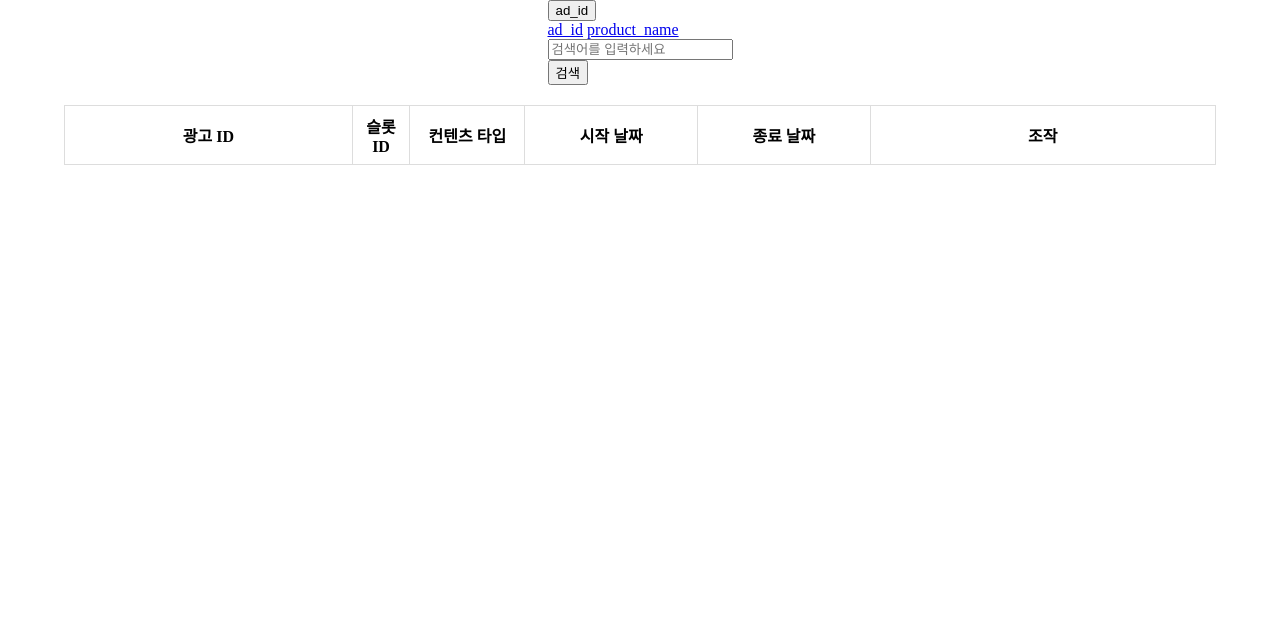
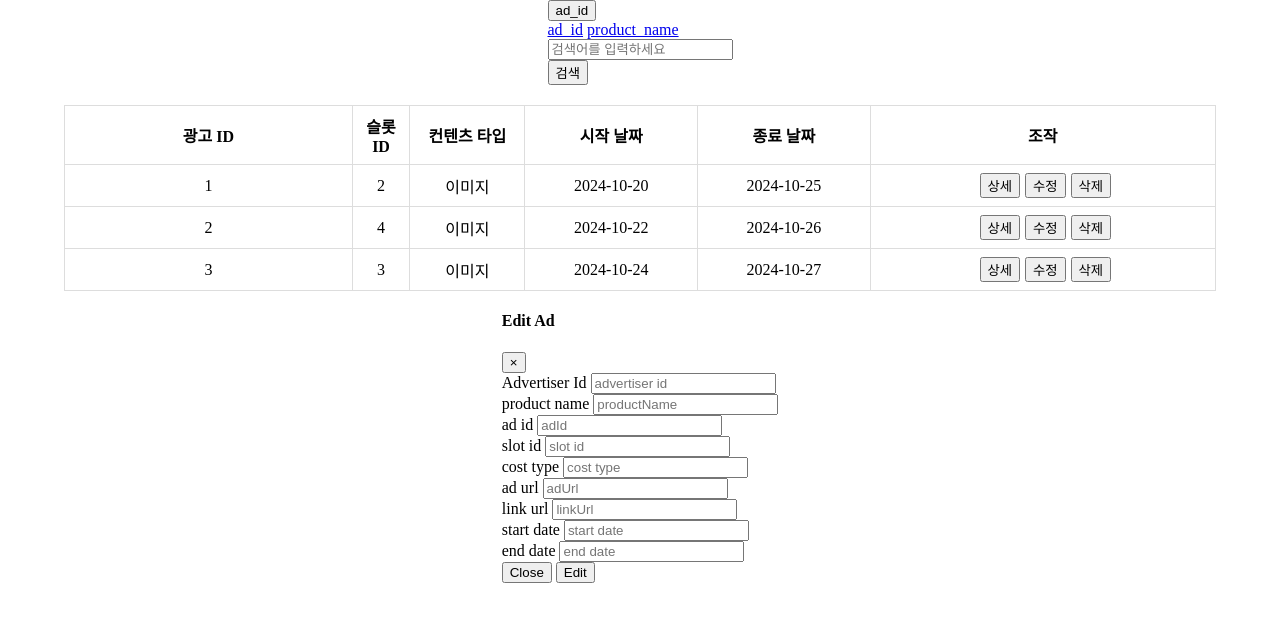
Before and after one commit to AD-server/adproject, a Python web app: template templates/ad_list.html in a window 1280 px wide. Shown: the top 622 px of the page. Run offline with Jinja, Linux system fonts and the light colour scheme; the template is opened without the code that fills it, so the values that code supplies are empty.

Commit message:
수정 폼 완성

```diff
--- a/templates/ad_list.html
+++ b/templates/ad_list.html
@@ -151,10 +151,7 @@
 							<span id="searchType">ad_id</span>
 						</button>
 						<div class="dropdown-menu" id="searchType">
-							<a
-								class="dropdown-item"
-								href="#"
-								onclick="setSearchType('ad_id')"
+							<a class="dropdown-item" href="#" onclick="setSearchType('ad_id')"
 								>ad_id</a
 							>
 							<a
@@ -206,6 +203,106 @@
 			</table>
 		</div>
 
+		<div class="modal fade" id="editPopup">
+			<div class="modal-dialog modal-lg">
+				<div class="modal-content">
+					<div class="modal-header">
+						<h4 class="modal-title">Edit Ad</h4>
+						<button
+							type="button"
+							class="close"
+							data-dismiss="modal"
+							aria-label="Close"
+						>
+							<span aria-hidden="true">&times;</span>
+						</button>
+					</div>
+					<div class="modal-body">
+						<!--card-->
+						<div class="card-body">
+							<div class="form-group">
+								<label>Advertiser Id</label>
+								<input
+									class="form-control"
+									id="advertiserId"
+									placeholder="advertiser id"
+								/>
+							</div>
+							<div class="form-group">
+								<label>product name</label>
+								<input
+									class="form-control"
+									id="productName"
+									placeholder="productName"
+								/>
+							</div>
+							<div class="form-group">
+								<label>ad id</label>
+								<input class="form-control" id="adId" placeholder="adId" />
+							</div>
+							<div class="form-group">
+								<label>slot id</label>
+								<input
+									class="form-control"
+									id="inputSlotId"
+									placeholder="slot id"
+								/>
+							</div>
+							<div class="form-group">
+								<label>cost type</label>
+								<input
+									class="form-control"
+									id="costType"
+									placeholder="cost type"
+								/>
+							</div>
+							<div class="form-group">
+								<label>ad url</label>
+								<input class="form-control" id="adUrl" placeholder="adUrl" />
+							</div>
+							<div class="form-group">
+								<label>link url</label>
+								<input
+									class="form-control"
+									id="linkUrl"
+									placeholder="linkUrl"
+								/>
+							</div>
+							<div class="form-group">
+								<label>start date</label>
+								<input
+									class="form-control"
+									id="startDate"
+									placeholder="start date"
+								/>
+							</div>
+							<div class="form-group">
+								<label>end date</label>
+								<input
+									class="form-control"
+									id="endDate"
+									placeholder="end date"
+								/>
+							</div>
+						</div>
+						<!--card 끝-->
+					</div>
+					<div class="modal-footer justify-content-between">
+						<button type="button" class="btn btn-default" data-dismiss="modal">
+							Close
+						</button>
+						<button
+							type="button"
+							class="btn btn-primary"
+							onclick="commitChanges()"
+						>
+							Edit
+						</button>
+					</div>
+				</div>
+			</div>
+		</div>
+		<!--
 		<div id="editPopup" class="popup-container">
 			<label for="advertiserId">Advertiser ID:</label>
 			<input type="text" id="advertiserId" readonly />
@@ -238,6 +335,7 @@
 				<button onclick="commitChanges()">Commit</button>
 			</div>
 		</div>
+	-->
 
 		<ul class="pagination" id="pagination"></ul>
 
@@ -323,7 +421,9 @@
 
 			// 검색 함수
 			async function searchAd() {
-				var selectedCondition = document.getElementById("searchType").innerText.trim();
+				var selectedCondition = document
+					.getElementById("searchType")
+					.innerText.trim();
 				var searchInput = document.getElementById("searchInput").value;
 
 				// Add this line to print the selectedCondition to the console
@@ -338,48 +438,48 @@
 				clearPagination();
 
 				try {
-					const response = await fetch(
-						"http://127.0.0.1:8000/search_ad/",
-						{
-							method: "POST",
-							headers: {
-								"Content-Type": "application/json",
-							},
-							body: JSON.stringify({
-								condition: selectedCondition,
-								search_input: searchInput,
-							}),
-						}
-					);
-					const jsonDataArray = await response.json();
-					console.log(jsonDataArray);
+					// const response = await fetch(
+					// 	"http://127.0.0.1:8000/search_ad/",
+					// 	{
+					// 		method: "POST",
+					// 		headers: {
+					// 			"Content-Type": "application/json",
+					// 		},
+					// 		body: JSON.stringify({
+					// 			condition: selectedCondition,
+					// 			search_input: searchInput,
+					// 		}),
+					// 	}
+					// );
+					// const jsonDataArray = await response.json();
+					// console.log(jsonDataArray);
 
 					// 예시 JSON 데이터 (2개만 출력)
-					// var jsonDataArray = {
-					// 	data: [
-					// 		{
-					// 			ad_id: 1,
-					// 			slot_id: 2,
-					// 			content_type: "이미지",
-					// 			start_date: "2024-10-20",
-					// 			end_date: "2024-10-25"
-					// 		},
-					// 		{
-					// 			ad_id: 2,
-					// 			slot_id: 4,
-					// 			content_type: "이미지",
-					// 			start_date: "2024-10-22",
-					// 			end_date: "2024-10-26"
-					// 		},
-					// 		{
-					// 			ad_id: 3,
-					// 			slot_id: 3,
-					// 			content_type: "이미지",
-					// 			start_date: "2024-10-24",
-					// 			end_date: "2024-10-27"
-					// 		}
-					// 	]
-					// };
+					var jsonDataArray = {
+						data: [
+							{
+								ad_id: 1,
+								slot_id: 2,
+								content_type: "이미지",
+								start_date: "2024-10-20",
+								end_date: "2024-10-25",
+							},
+							{
+								ad_id: 2,
+								slot_id: 4,
+								content_type: "이미지",
+								start_date: "2024-10-22",
+								end_date: "2024-10-26",
+							},
+							{
+								ad_id: 3,
+								slot_id: 3,
+								content_type: "이미지",
+								start_date: "2024-10-24",
+								end_date: "2024-10-27",
+							},
+						],
+					};
 
 					if (jsonDataArray.length === 0) {
 						var tableBody = document
@@ -416,29 +516,30 @@
 			async function getDetailAd(adId) {
 				try {
 					// 실제 서버 API 호출은 주석처리된 부분을 사용
-					const response = await fetch('http://127.0.0.1:8000/detail_ad/', {
-					    method: 'POST',
-					    headers: {
-					        'Content-Type': 'application/json',
-					    },
-					    body: JSON.stringify({
-					        ad_id: adId,
-					    }),
-					});
-					const detailData = await response.json();
+					// const response = await fetch('http://127.0.0.1:8000/detail_ad/', {
+					//     method: 'POST',
+					//     headers: {
+					//         'Content-Type': 'application/json',
+					//     },
+					//     body: JSON.stringify({
+					//         ad_id: adId,
+					//     }),
+					// });
+					// const detailData = await response.json();
 
 					// 예시 JSON 데이터 사용
-					// const detailData = {
-					//	advertiser_id: "abcd",
-					//	product_name: "조던",
-					//	target: "20대",
-					//	slot_id: 1,
-					//	ad_url: "www.google.com",
-					//	link_url: "www.link.com",
-					//	cost_type: "click",
-					//	start_date: "2022-03-27",
-					//	end_date: "2022-02-27",
-					//};
+					const detailData = {
+						advertiser_id: "abcd",
+						product_name: "조던",
+						target: "20대",
+						ad_id: 1,
+						slot_id: 1,
+						ad_url: "www.google.com",
+						link_url: "www.link.com",
+						cost_type: "click",
+						start_date: "2022-03-27",
+						end_date: "2022-02-27",
+					};
 
 					// 받아온 데이터를 출력
 					alert(JSON.stringify(detailData));
@@ -451,47 +552,91 @@
 			async function editButtonClicked(adId) {
 				try {
 					// 실제 서버 API 호출은 주석처리된 부분을 사용
-					const response = await fetch('http://127.0.0.1:8000/detail_ad/', {
-					     method: 'POST',
-					     headers: {
-					         'Content-Type': 'application/json',
-					     },
-					     body: JSON.stringify({
-					         ad_id: adId,
-					     }),
-					});
-					const detailData = await response.json();
+					// const response = await fetch('http://127.0.0.1:8000/detail_ad/', {
+					//      method: 'POST',
+					//      headers: {
+					//          'Content-Type': 'application/json',
+					//      },
+					//      body: JSON.stringify({
+					//          ad_id: adId,
+					//      }),
+					// });
+					// const detailData = await response.json();
 
 					// 예시 JSON 데이터 사용
-					//const detailData = {
-					//	advertiser_id: "abcd",
-					//	product_name: "조던",
-					//	target: "20대",
-					//	slot_id: 1,
-					//	ad_url: "www.google.com",
-					//	link_url: "www.link.com",
-					//	cost_type: "click",
-					//	start_date: "2022-03-27",
-					//	end_date: "2022-02-27",
-					//};
+					const detailData = {
+						advertiser_id: "abcd",
+						product_name: "조던",
+						target: "20대",
+						ad_id: 1,
+						slot_id: 1,
+						ad_url: "www.google.com",
+						link_url: "www.link.com",
+						cost_type: "click",
+						start_date: "2022-03-27",
+						end_date: "2022-02-27",
+					};
 
+					// 각 입력란에 해당하는 id 배열
+					const inputIds = [
+						detailData.advertiser_id,
+						detailData.product_name,
+						detailData.ad_id,
+						detailData.slot_id,
+						detailData.cost_type,
+						detailData.ad_url,
+						detailData.link_url,
+						detailData.start_date,
+						detailData.end_date,
+					];
+
+					// 각 입력란에 detailData의 값을 설정
+
+					const targetID = [
+						"advertiserId",
+						"productName",
+						"adId",
+						"slotId",
+						"costType",
+						"adUrl",
+						"linkUrl",
+						"startDate",
+						"endDate",
+					];
+					var i = 0;
+					inputIds.forEach((id) => {
+						console.log(id);
+						var inputElement = document.getElementById(targetID[i]);
+						i += 1;
+						if (inputElement) {
+							// value 속성 설정
+							inputElement.value = id;
+						}
+					});
+
+					/*
 					// Populate the popup with the retrieved data
-					document.getElementById("advertiserId").value = detailData.advertiser_id;
-					document.getElementById("productName").value = detailData.product_name;
-					document.getElementById("adId").value = adId;
+					document.getElementById("advertiserId").value =
+						detailData.advertiser_id;
+					document.getElementById("productName").value =
+						detailData.product_name;
+					document.getElementById("target").value = detailData.target;
+					document.getElementById("adId").value = detailData.ad_id;
 					document.getElementById("slotId").value = detailData.slot_id;
 					document.getElementById("costType").value = detailData.cost_type;
 					document.getElementById("adUrl").value = detailData.ad_url;
 					document.getElementById("linkUrl").value = detailData.link_url;
 					document.getElementById("startDate").value = detailData.start_date;
 					document.getElementById("endDate").value = detailData.end_date;
-
+*/
 					// Open the popup
-					document.getElementById("editPopup").style.display = "block";
+					// 모달 열기
+					$("#editPopup").modal("show");
+					// document.getElementById("editPopup").style.display = "block";
 				} catch (error) {
 					console.error("Error fetching ad details:", error);
 					// Handle error, e.g., show an alert to the user
-				};
+				}
 			}
 
 			// Commit 버튼 클릭 시 수정 내용 적용
@@ -509,6 +654,7 @@
 						start_date: document.getElementById("startDate").value,
 						end_date: document.getElementById("endDate").value,
 					};
+					console.log(editedData);
 
 					// Example URL, replace with your actual edit_ad API endpoint
 					const editAdApiUrl = "http://127.0.0.1:8000/edit_ad/";
@@ -521,12 +667,12 @@
 						},
 						body: JSON.stringify(editedData),
 					})
-					.then(response => response.json())
-					.then(data => {
+						.then((response) => response.json())
+						.then((data) => {
 							// Handle the response from the edit_ad API if needed
 							alert("Edit Ad API Response: " + JSON.stringify(data));
 						})
-					.catch(error => {
+						.catch((error) => {
 							console.error("Error during edit_ad API request:", error);
 							alert("Failed to edit ad. Please try again.");
 						})
```
Also changed, not shown: templates/index.html (+9 -0 lines). Lines whose indentation alone changed are shown as unchanged.
